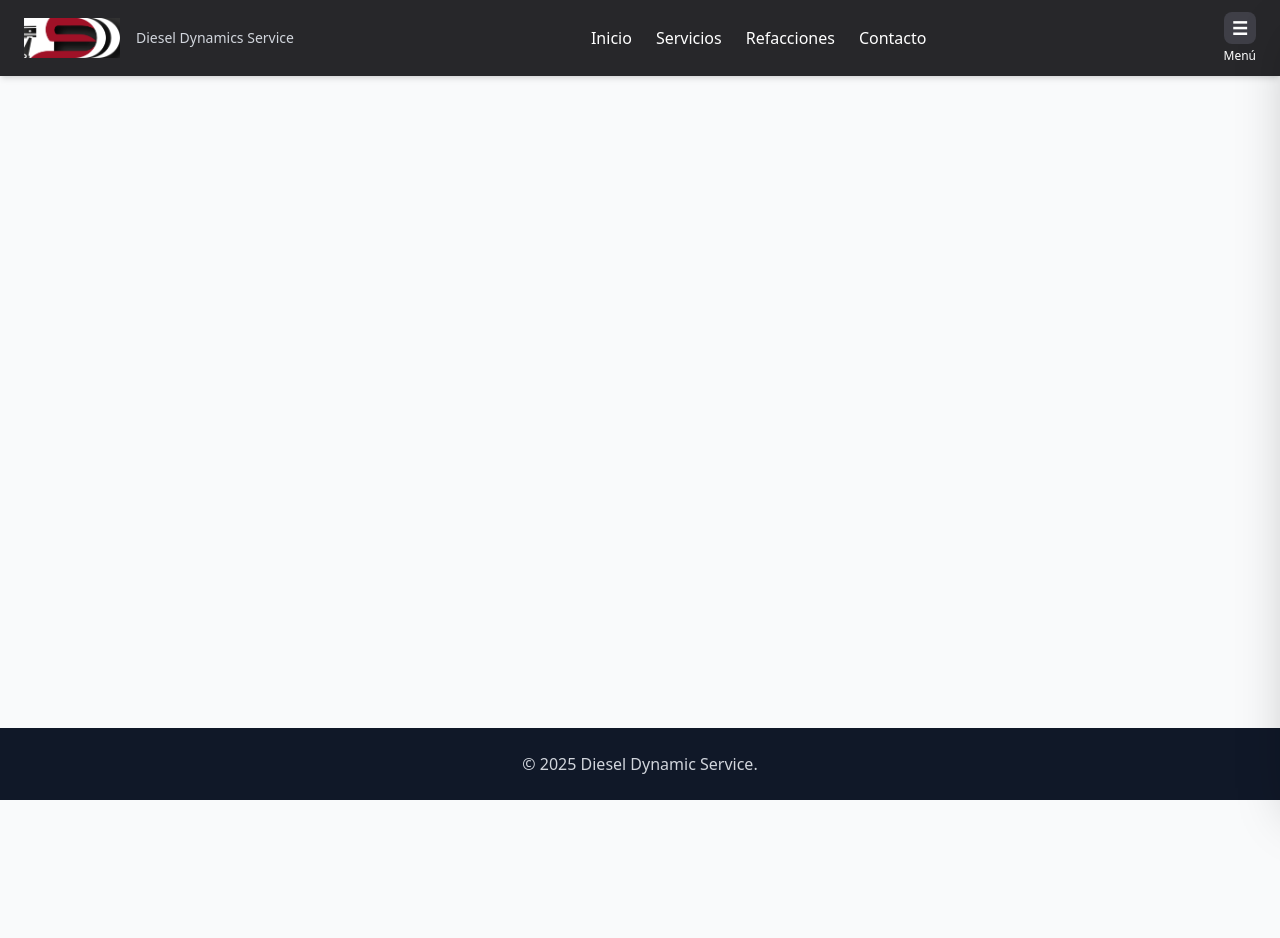
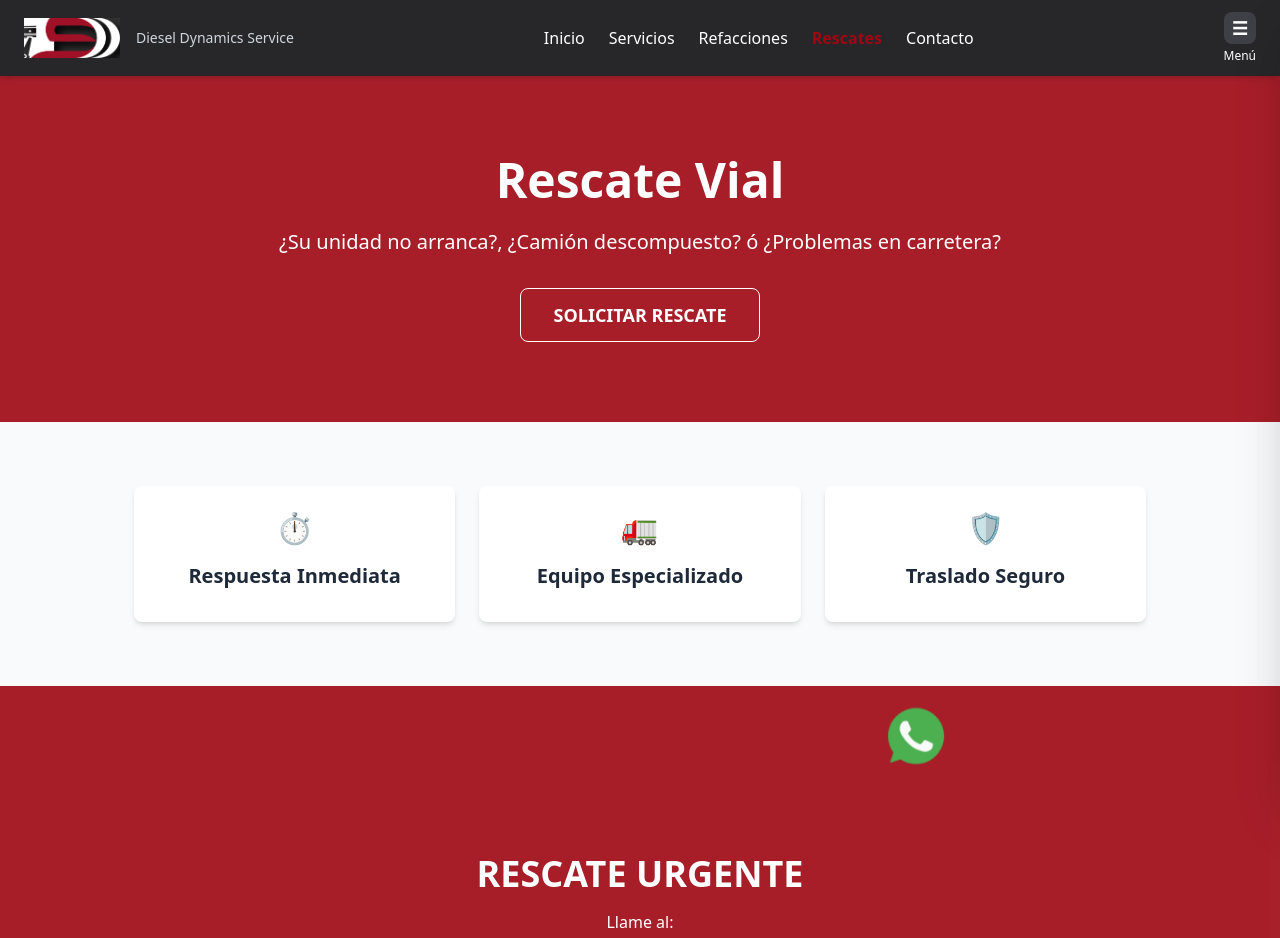
Before and after one commit to LegaspiRicardo/Diesel-Dynamic-Service, a React (Vite) app: page /rescates in a window 1280 px wide. Shown: the top 938 px of the page. Before the commit the page ends 800 px from the top, so only its background shows below. Built offline with nearby package versions, Linux system fonts and the light colour scheme; the HTML template or start-up script is replaced by a standard one.

Commit message:
Add files via upload

```diff
--- a/src/App.tsx
+++ b/src/App.tsx
@@ -8,6 +8,7 @@ import Home from "./pages/Home";
 import Servicios from "./pages/Servicios";
 import Contacto from "./pages/Contacto";
 import Productos from "./pages/Productos";
+import Rescates from "./pages/Rescates";
 
 export default function App() {
   return (
@@ -22,6 +23,7 @@ export default function App() {
             <Route path="/servicios" element={<Servicios />} />
             <Route path="/contacto" element={<Contacto />} />
             <Route path="/productos" element={<Productos />} />
+            <Route path="/rescates" element={<Rescates />} />
           </Routes>
         </main>
 
--- a/src/components/Navbar.tsx
+++ b/src/components/Navbar.tsx
@@ -13,6 +13,7 @@ export default function Navbar() {
         { name: "Inicio", path: "/", icon: "home.png" },
         { name: "Servicios", path: "/servicios", icon: "categorias.png" },
         { name: "Refacciones", path: "/productos", icon: "lista.png" },
+        { name: "Rescates", path: "/rescates", icon: "luzambulancia.png" },
         { name: "Contacto", path: "/contacto", icon: "telefono.png" },
     ];
 
--- a/src/pages/Home.tsx
+++ b/src/pages/Home.tsx
@@ -172,8 +172,22 @@ export default function Home() {
                 </p>
             </section>
 
+
+            <div className="bg-red-800/90 py-42 mt-28">
+                <div className=" mx-auto text-center">
+                    <h1 className="text-white text-4xl font-bold uppercase mb-4">Rescate urgente</h1>
+                    <p className="text-white">Llame al:</p>
+                    <div className="flex w-10/12 mx-auto  ">
+                        <img src="/icons/telefono.png" alt="Icono telefono" className="w-7 max-h-7 mt-3 ml-1" />
+                        <h1 className="text-white text-5xl font-bold uppercase ml-auto ">33 2629 5248</h1>
+                    </div>
+
+                </div>
+
+            </div>
+
             {/* Lineas diagonales, separando secciones */}
-            <div className="w-full overflow-hidden transform mt-24 mb-16 static">
+            <div className="w-full overflow-hidden transform  mb-16 static">
                 <svg
                     className="w-full h-64 md:h-32 block transform rotate-y-180"
                     viewBox="0 0 100 100"
@@ -182,12 +196,12 @@ export default function Home() {
                     {/* Línea gris: diagonal superior */}
                     <polygon
                         points="0,0 100,0 100,2 0,80"
-                        className="fill-zinc-800"
+                        className="fill-red-800/90"
                     />
                     {/* Línea roja: diagonal intermedia */}
                     <polygon
                         points="0,100 100,2 100,0 0,70"
-                        className="fill-red-800"
+                        className="fill-zinc-800"
                     />
                 </svg>
                 <div className="flex w-11/12 mx-auto ">
--- /dev/null
+++ b/src/pages/Rescates.tsx
@@ -0,0 +1,128 @@
+// src/pages/Rescates.tsx
+
+export default function Rescates() {
+    return (
+        <section>
+            {/* Botón Whatsapp */}
+            <a
+                href="https://api.whatsapp.com/send?phone=523320853721&text=Hola,%20necesito%20servicio%20de%20rescate%20vial%20urgente"
+                target="_blank"
+                rel="noopener noreferrer"
+                className="py-1 px-2 rounded-lg fixed bottom-8 left-80 z-50 md:left-160 lg:left-220"
+            >
+                <img src="/icons/whatsapp.png" alt="WhatsApp" className="w-14" />
+            </a>
+
+            {/* Hero Section para Rescates */}
+            <div className="bg-red-800/90 text-white py-20">
+                <div className="max-w-6xl mx-auto px-6 text-center">
+                    <h1 className="text-5xl font-bold mb-6">Rescate Vial</h1>
+                    <p className="text-xl mb-8 max-w-3xl mx-auto">
+                        ¿Su unidad no arranca?, ¿Camión descompuesto? ó ¿Problemas en carretera?                    </p>
+                    <button className="border border-white hover:bg-green-700 text-white px-8 py-3 rounded-lg font-bold text-lg transition uppercase">
+                        Solicitar Rescate
+                    </button>
+                </div>
+            </div>
+
+            {/* Introducción a los Rescates */}
+            <div className="max-w-6xl mx-auto px-6 pt-16">
+
+
+                {/* Beneficios del Servicio de Rescate */}
+                <div className="grid grid-cols-1 md:grid-cols-3 gap-6 mb-16 w-11/12 mx-auto">
+                    <div className="text-center p-6 bg-white rounded-lg shadow-md">
+                        <div className="text-3xl mb-4">⏱️</div>
+                        <h3 className="text-xl font-bold mb-2">Respuesta Inmediata</h3>
+                    </div>
+                    <div className="text-center p-6 bg-white rounded-lg shadow-md">
+                        <div className="text-3xl mb-4">🚛</div>
+                        <h3 className="text-xl font-bold mb-2">Equipo Especializado</h3>
+                    </div>
+                    <div className="text-center p-6 bg-white rounded-lg shadow-md">
+                        <div className="text-3xl mb-4">🛡️</div>
+                        <h3 className="text-xl font-bold mb-2">Traslado Seguro</h3>
+                    </div>
+                </div>
+            </div>
+
+            <div className="bg-red-800/90 py-42">
+                <div className=" mx-auto text-center">
+                    <h1 className="text-white text-4xl font-bold uppercase mb-4">Rescate urgente</h1>
+                    <p className="text-white">Llame al:</p>
+                    <div className="flex w-10/12 mx-auto  ">
+                        <img src="/icons/telefono.png" alt="Icono telefono" className="w-7 max-h-7 mt-3 ml-1" />
+                        <h1 className="text-white text-5xl font-bold uppercase ml-auto ">33 2629 5248</h1>
+                    </div>
+
+                </div>
+
+            </div>
+
+
+            {/* Información del Servicio */}
+            <div className="bg-white rounded-lg shadow-lg p-8 mb-12 max-w-6xl mx-auto px-6">
+                <h2 className="text-3xl font-bold mb-6 text-center">Servicio de Rescate </h2>
+                <div className="grid grid-cols-1 md:grid-cols-2 gap-8">
+                    <div>
+                        <ul className="list-disc pl-6 space-y-2 text-gray-700">
+                            <li>Fallas en carretera</li>
+                            <li>Accidentes viales</li>
+                            <li>Fallas mecánicas graves</li>
+                            <li>Problemas eléctricos</li>
+                            <li>Neumáticos reventados</li>
+                        </ul>
+                    </div>
+                    <div>
+                        <h3 className="text-xl font-semibold mb-4">Cobertura y Disponibilidad</h3>
+                        <ul className="list-disc pl-6 space-y-2 text-gray-700">
+                            <li>Servicio las 24 horas, los 365 días del año</li>
+                            <li>Cobertura en carreteras federales y estatales</li>
+                            <li>Atención en AMG y periféricos</li>
+                        </ul>
+                    </div>
+                </div>
+            </div>
+
+            {/* Proceso de Rescate */}
+            <div className="bg-gray-50 py-12">
+                <div className="max-w-6xl mx-auto px-6">
+                    <h2 className="text-3xl font-bold text-center mb-8 uppercase">Solicita un rescate</h2>
+                    <div className="grid grid-cols-1 md:grid-cols-4 gap-6">
+                        <div className="text-center p-6">
+                            <div className="bg-red-800 text-white rounded-full w-12 h-12 flex items-center justify-center mx-auto mb-4 font-bold text-xl">1</div>
+                            <h3 className="text-lg font-bold mb-2">Llamada de Emergencia</h3>
+                            <p className="text-gray-600">Nos contacta por teléfono o WhatsApp proporcionando ubicación y detalles</p>
+                        </div>
+                        <div className="text-center p-6">
+                            <div className="bg-red-800 text-white rounded-full w-12 h-12 flex items-center justify-center mx-auto mb-4 font-bold text-xl">2</div>
+                            <h3 className="text-lg font-bold mb-2">Despacho Inmediato</h3>
+                            <p className="text-gray-600">Enviamos una grúa cercana a su ubicación </p>
+                        </div>
+                        <div className="text-center p-6">
+                            <div className="bg-red-800 text-white rounded-full w-12 h-12 flex items-center justify-center mx-auto mb-4 font-bold text-xl">3</div>
+                            <h3 className="text-lg font-bold mb-2">Rescate en Sitio</h3>
+                            <p className="text-gray-600">Nuestro equipo especializado llega y realiza el rescate de forma segura</p>
+                        </div>
+                        <div className="text-center p-6">
+                            <div className="bg-red-800 text-white rounded-full w-12 h-12 flex items-center justify-center mx-auto mb-4 font-bold text-xl">4</div>
+                            <h3 className="text-lg font-bold mb-2">Traslado Garantizado</h3>
+                            <p className="text-gray-600">Transportamos su unidad al taller o destino que usted indique</p>
+                        </div>
+                    </div>
+                </div>
+            </div>
+
+            {/* Llamada a la acción final */}
+            <div className="bg-red-800/90 text-white py-12">
+                <div className="max-w-4xl mx-auto text-center px-6">
+                    <h2 className="text-3xl font-bold mb-12">¿Su unidad no arranca?</h2>
+
+                    <button className="border border-white hover:bg-gray-100 hover:text-red-800 px-8 py-3 rounded-lg font-bold text-lg transition">
+                        Llamar para Rescate Urgente
+                    </button>
+                </div>
+            </div>
+        </section>
+    );
+}
```
